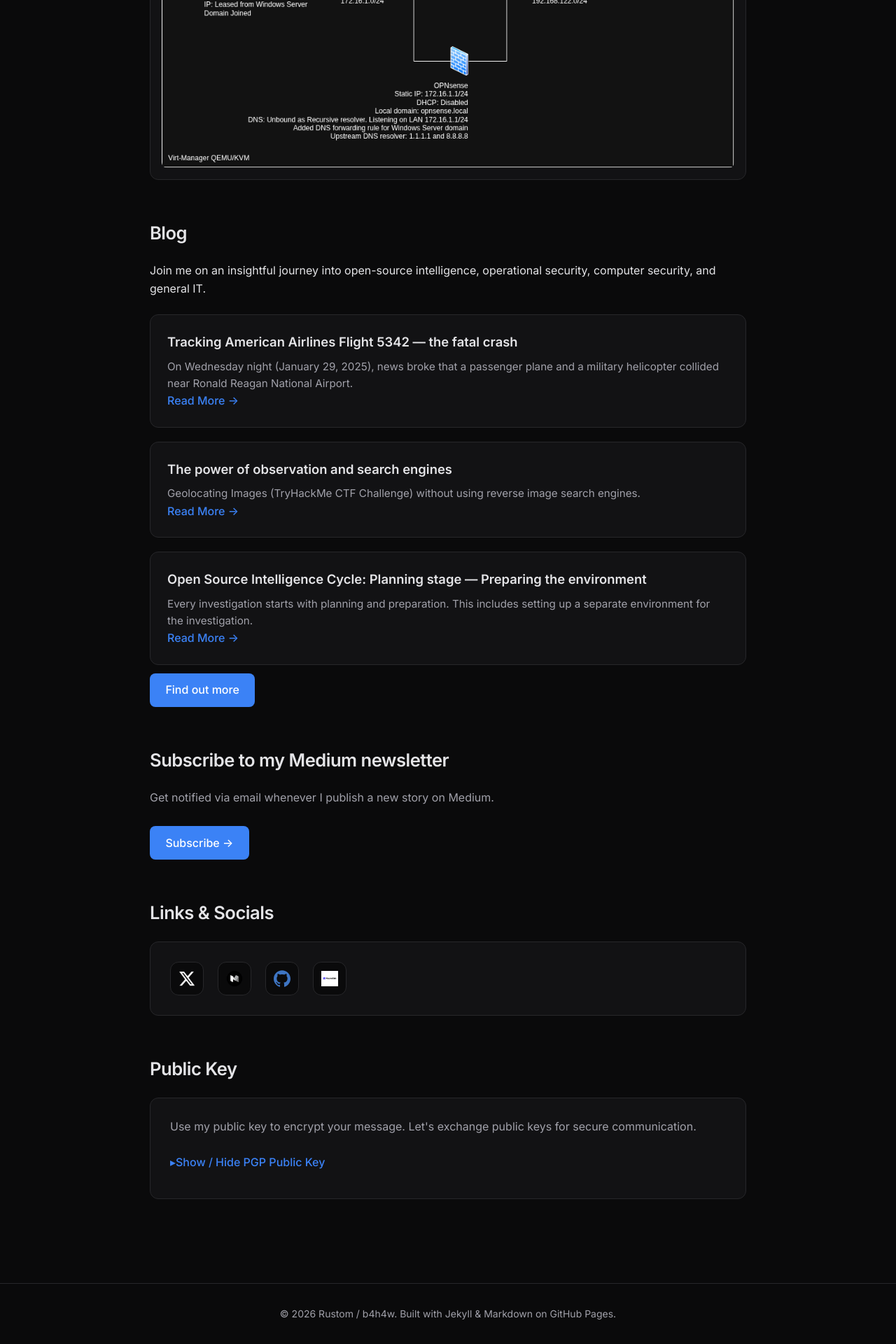
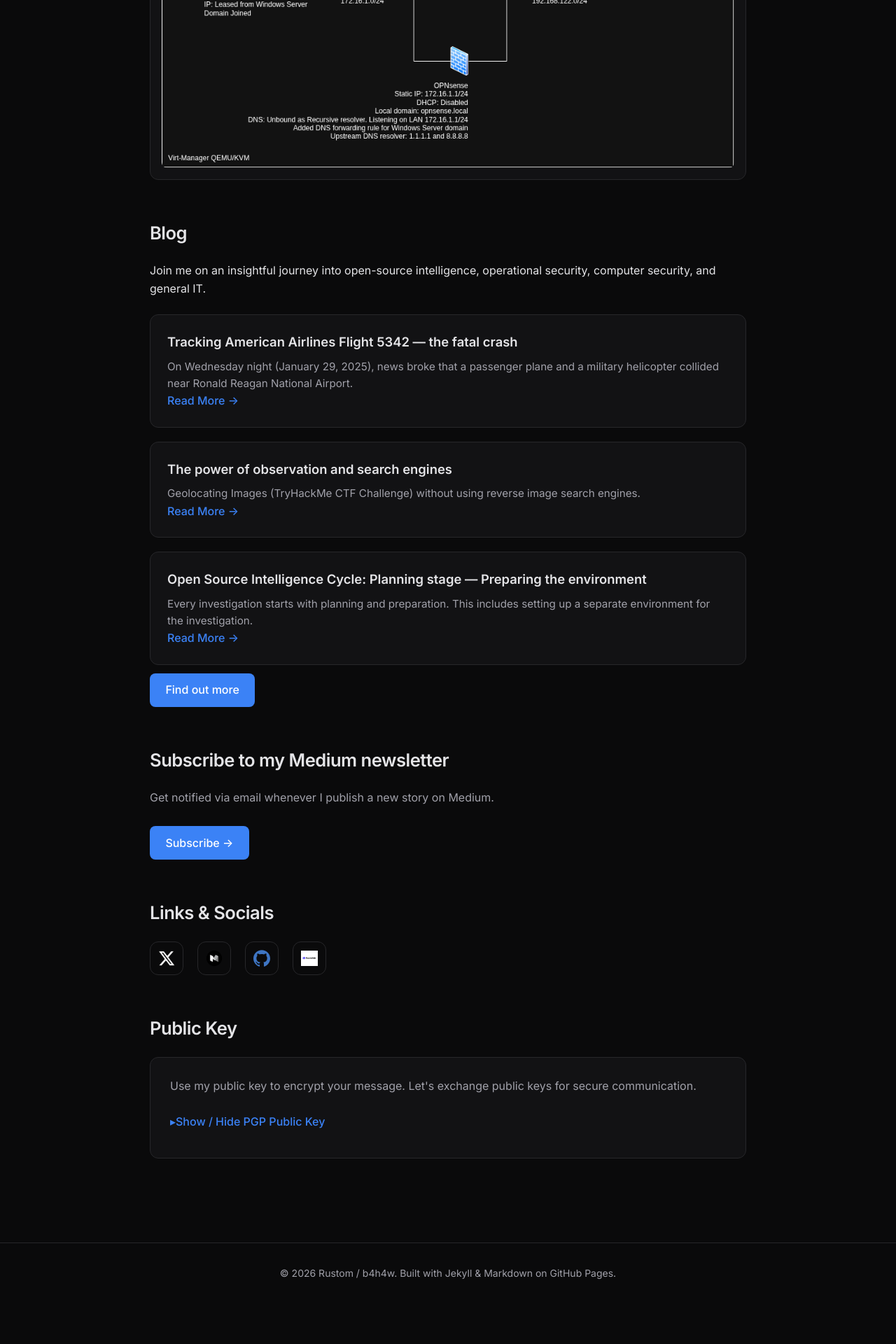
Before and after one commit to b4h4w/b4h4w.github.io, a Jekyll site: the page built from index.md, in a window 1280 px wide. Shown: the part 1099-3019 px from the top of the page at 70% size. Built offline with Jekyll 4.4.1, drawn with Linux system fonts in a browser that asks for light colours; after the commit the page ends 2961 px from its top, so only the background shows below that.

```diff
--- a/index.md
+++ b/index.md
@@ -73,7 +73,7 @@ description: Personal site of Rustom – OSINT, CTI, digital investigations and
 
 <section>
   <h2>Links & Socials</h2>
-  <div class="contact-box">
+<!--  <idiv class="contact-box"> -->
     <div class="social-icons">
       <a href="https://x.com/_b4h4w" target="_blank" rel="noopener" title="X / Twitter" aria-label="X / Twitter">
         <img src="{{ '/assets/images/icons/X.png' | relative_url }}" alt="X / Twitter">
@@ -88,7 +88,7 @@ description: Personal site of Rustom – OSINT, CTI, digital investigations and
         <img src="{{ '/assets/images/icons/Accredible.png' | relative_url }}" alt="Accredible">
       </a>
     </div>
-  </div>
+<!--  </div> -->
 </section>
 
 <section>
```
